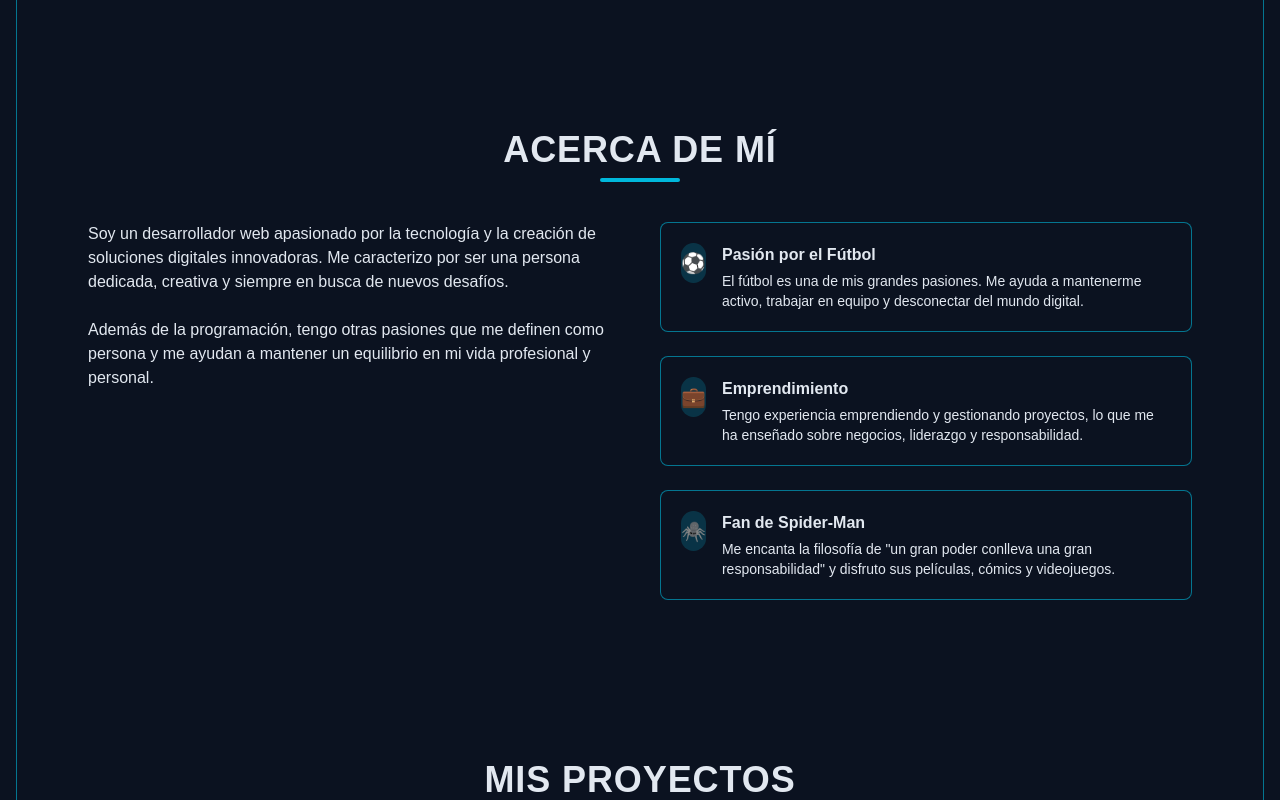
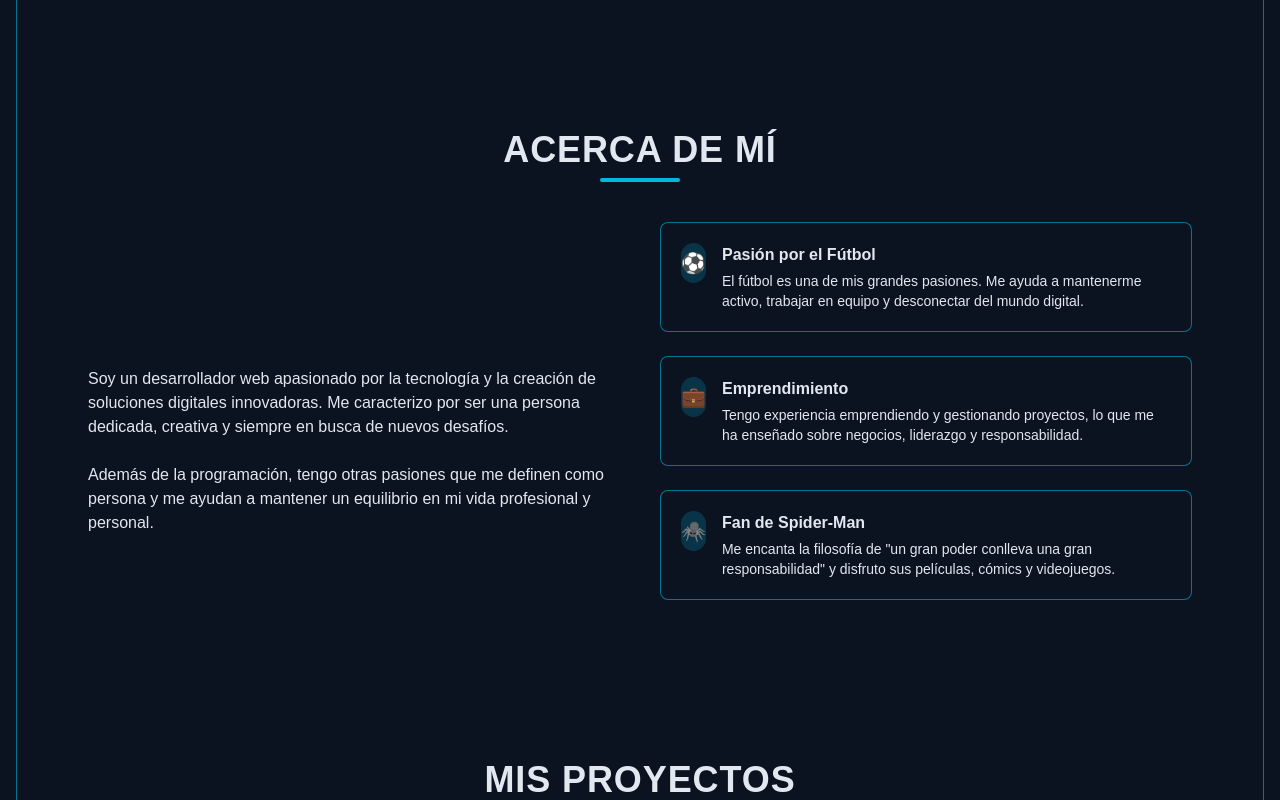
Before and after one commit to 1081271746/proyectofinal, a Next.js app: page / in a window 1280 px wide. Shown: the part 393-1193 px from the top of the page. Built offline with nearby package versions, Linux system fonts and the light colour scheme.

Commit message:
corrigiendo avcerca de mi

```diff
--- a/src/app/page.tsx
+++ b/src/app/page.tsx
@@ -92,9 +92,9 @@ export default function Home() {
           </h2>
           <div className="mx-auto mt-2 h-1 w-20 rounded bg-cyan-500" />
 
-          <div className="mt-10 grid md:grid-cols-2 gap-10">
+          <div className="mt-10 grid md:grid-cols-2 gap-10 items-center">
             {/* Descripción izquierda */}
-            <div>
+            <div className="md:mt-16 lg:mt-20">
               <p className="text-slate-200">
                 Soy un desarrollador web apasionado por la tecnología y la
                 creación de soluciones digitales innovadoras. Me caracterizo por
```
